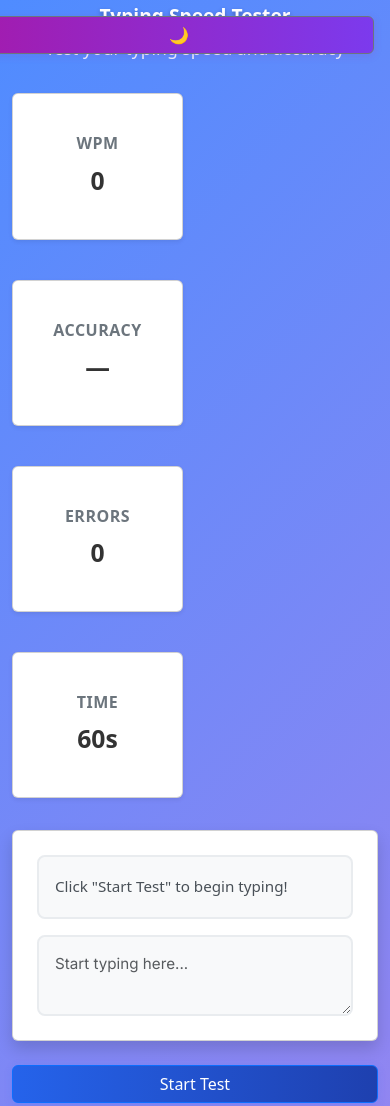
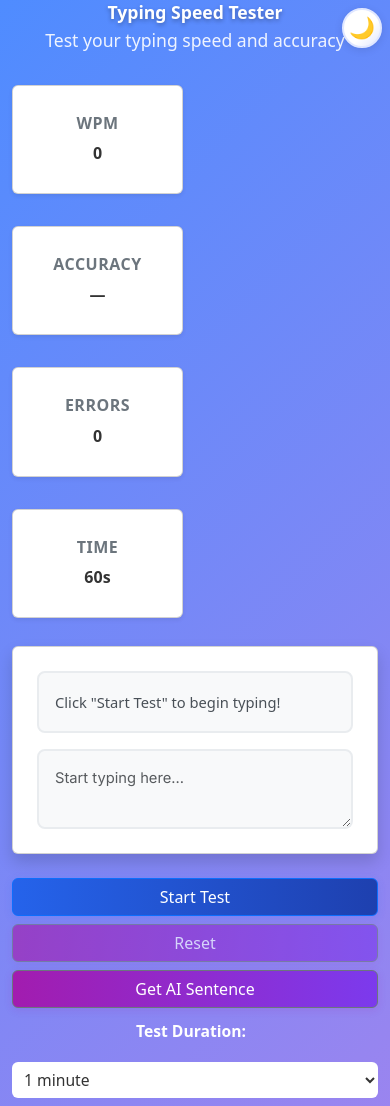
Before and after one commit to Harshit2534/Typing-speed-Tester, a plain HTML site: page index.html in a window 390 px wide. Shown: the top 1106 px of the page. Drawn offline with nearby package versions, Linux system fonts and the light colour scheme; a small style sheet from the web is missing.

Commit message:
Dark mode button fix

```diff
--- a/index.html
+++ b/index.html
@@ -122,6 +122,14 @@
       </div>
     </div>
 
+    <button
+      id="darkModeCircleBtn"
+      class="dark-mode-circle-btn"
+      title="Toggle dark mode"
+    >
+      🌙
+    </button>
+
     <script src="script.js"></script>
     <script src="https://cdn.jsdelivr.net/npm/chart.js"></script>
   </body>
--- a/script.js
+++ b/script.js
@@ -81,6 +81,7 @@ const toggleStatsBtn = document.getElementById("toggleStatsBtn");
 const clearProgressBtn = document.getElementById("clearProgressBtn");
 const showFeaturesBtn = document.getElementById("showFeaturesBtn");
 const darkModeToggle = document.getElementById("darkModeToggle");
+const darkModeCircleBtn = document.getElementById("darkModeCircleBtn");
 
 // For extra features
 let chart;
@@ -288,7 +289,29 @@ function toggleDarkMode() {
 function loadDarkMode() {
   if (localStorage.getItem("darkMode") === "true") {
     document.body.classList.add("dark-mode");
+  } else {
+    document.body.classList.remove("dark-mode");
   }
+  updateDarkModeIcon();
+}
+function updateDarkModeIcon() {
+  if (!darkModeCircleBtn) return;
+  if (document.body.classList.contains("dark-mode")) {
+    darkModeCircleBtn.textContent = "☀️";
+  } else {
+    darkModeCircleBtn.textContent = "🌙";
+  }
+}
+
+if (darkModeCircleBtn) {
+  darkModeCircleBtn.addEventListener("click", () => {
+    document.body.classList.toggle("dark-mode");
+    localStorage.setItem(
+      "darkMode",
+      document.body.classList.contains("dark-mode")
+    );
+    updateDarkModeIcon();
+  });
 }
 
 // --- TYPING LOGIC ---
@@ -520,16 +543,6 @@ aiSentenceBtn.addEventListener("click", async () => {
   }
 });
 
-// Dark mode toggle
-const darkToggle = document.createElement("button");
-darkToggle.textContent = "🌙";
-darkToggle.className = "btn btn-secondary";
-darkToggle.style.position = "fixed";
-darkToggle.style.top = "1rem";
-darkToggle.style.right = "1rem";
-darkToggle.onclick = toggleDarkMode;
-document.body.appendChild(darkToggle);
-
 // --- DIFFICULTY FILTER ---
 function getRandomSentenceByDifficulty() {
   if (selectedDifficulty === "any") return getRandomSentence();
@@ -578,8 +591,6 @@ showFeaturesBtn.addEventListener("click", () => {
     : "Show All Features";
 });
 
-darkModeToggle.addEventListener("click", toggleDarkMode);
-
 // --- INIT ---
 function init() {
   loadLeaderboard();
--- a/styles.css
+++ b/styles.css
@@ -255,47 +255,66 @@ header p {
 
 @media (max-width: 768px) {
   .container {
-    padding: 0.5rem;
+    padding: 0.25rem;
     max-width: 100vw;
   }
   header h1 {
-    font-size: 1.2rem;
+    font-size: 1.1rem;
+    margin-bottom: 0.25rem;
   }
   .stats-container {
-    gap: 0.5rem;
+    gap: 0.25rem;
     flex-direction: column;
   }
   .stat-card,
   .card {
     width: 100% !important;
     min-width: 0;
-    margin-bottom: 0.5rem;
+    margin-bottom: 0.25rem;
+    padding: 0.75rem 0.5rem !important;
+  }
+  .stat-card h3,
+  .stat-card span {
+    font-size: 1rem !important;
   }
   .test-container,
   .results {
-    padding: 0.5rem;
+    padding: 0.25rem;
     width: 100% !important;
   }
   .text-display,
   #textInput {
-    font-size: 1rem;
-    min-height: 60px;
+    font-size: 0.95rem;
+    min-height: 40px;
   }
   .controls {
     flex-direction: column;
-    gap: 0.5rem;
+    gap: 0.25rem;
     align-items: stretch;
+    margin-bottom: 0.5rem;
   }
   .btn {
     width: 100%;
     max-width: 100%;
-    margin-bottom: 0.5rem;
-    font-size: 1rem;
+    margin-bottom: 0.25rem;
+    font-size: 0.98rem;
+    padding: 0.5rem 0.75rem;
   }
   .settings {
     flex-direction: column;
-    gap: 0.5rem;
+    gap: 0.25rem;
     align-items: stretch;
+    margin-bottom: 0.5rem;
+  }
+  .settings label {
+    margin-bottom: 0.1rem;
+    font-size: 0.98rem;
+  }
+  .settings select {
+    width: 100%;
+    margin-bottom: 0.25rem;
+    font-size: 0.98rem;
+    padding: 0.4rem 0.5rem;
   }
   .results-grid {
     grid-template-columns: 1fr !important;
@@ -304,26 +323,34 @@ header p {
 
 @media (max-width: 480px) {
   .container {
-    padding: 0.25rem;
+    padding: 0.1rem;
   }
   .test-container,
   .results {
-    padding: 0.25rem;
+    padding: 0.1rem;
   }
   .text-display,
   #textInput {
-    font-size: 0.95rem;
-    min-height: 40px;
+    font-size: 0.92rem;
+    min-height: 32px;
   }
   .card {
-    border-radius: 6px;
+    border-radius: 5px;
   }
   .results-grid {
     grid-template-columns: 1fr !important;
   }
   .stat-card span,
   .stat-card h3 {
-    font-size: 1rem;
+    font-size: 0.95rem;
+  }
+  .dark-mode-circle-btn {
+    top: 4px;
+    right: 4px;
+    width: 36px;
+    height: 36px;
+    font-size: 1.1rem;
+    border-width: 2.5px;
   }
 }
 
@@ -398,3 +425,37 @@ html {
   background: #181a1b !important;
   border-left: 4px solid #667eea !important;
 }
+
+/* Remove floating moon button for dark mode */
+#darkModeToggle,
+.floating-dark-toggle,
+.moon-bar {
+  display: none !important;
+}
+
+.dark-mode-circle-btn {
+  position: fixed;
+  top: 8px;
+  right: 8px;
+  width: 40px;
+  height: 40px;
+  border-radius: 50%;
+  background: linear-gradient(135deg, #fff 60%, #e0e7ff 100%);
+  color: #4f8cff;
+  border: 2px solid #e0e7ff;
+  box-shadow: 0 2px 8px rgba(0, 0, 0, 0.1);
+  font-size: 1.3rem;
+  display: flex;
+  align-items: center;
+  justify-content: center;
+  z-index: 1000;
+  cursor: pointer;
+  transition: background 0.2s, color 0.2s, top 0.2s, right 0.2s;
+}
+.dark-mode .dark-mode-circle-btn {
+  background: linear-gradient(135deg, #232526 60%, #414345 100%);
+  color: #ffe066;
+}
+.dark-mode-circle-btn:active {
+  box-shadow: 0 1px 4px rgba(0, 0, 0, 0.18);
+}
```
